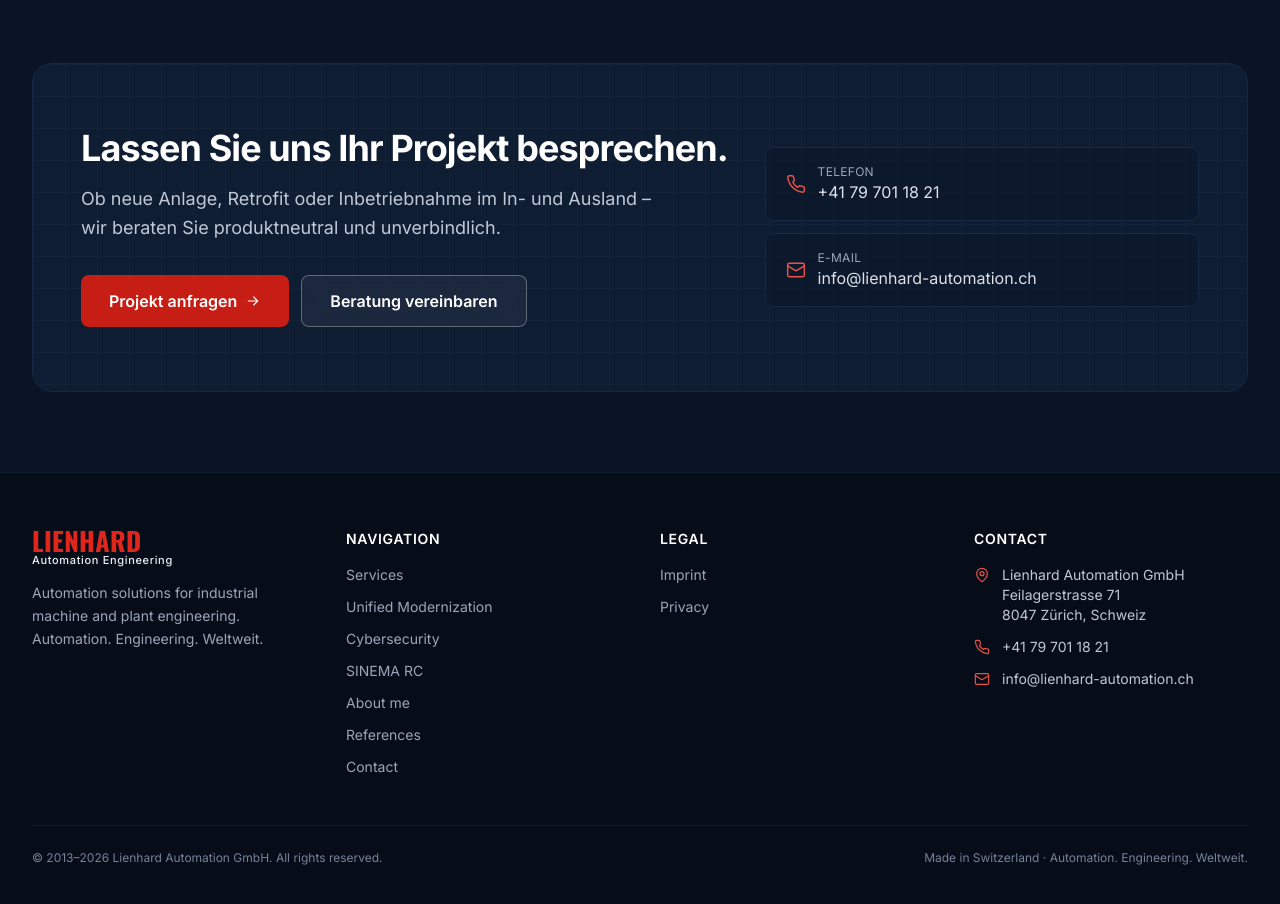
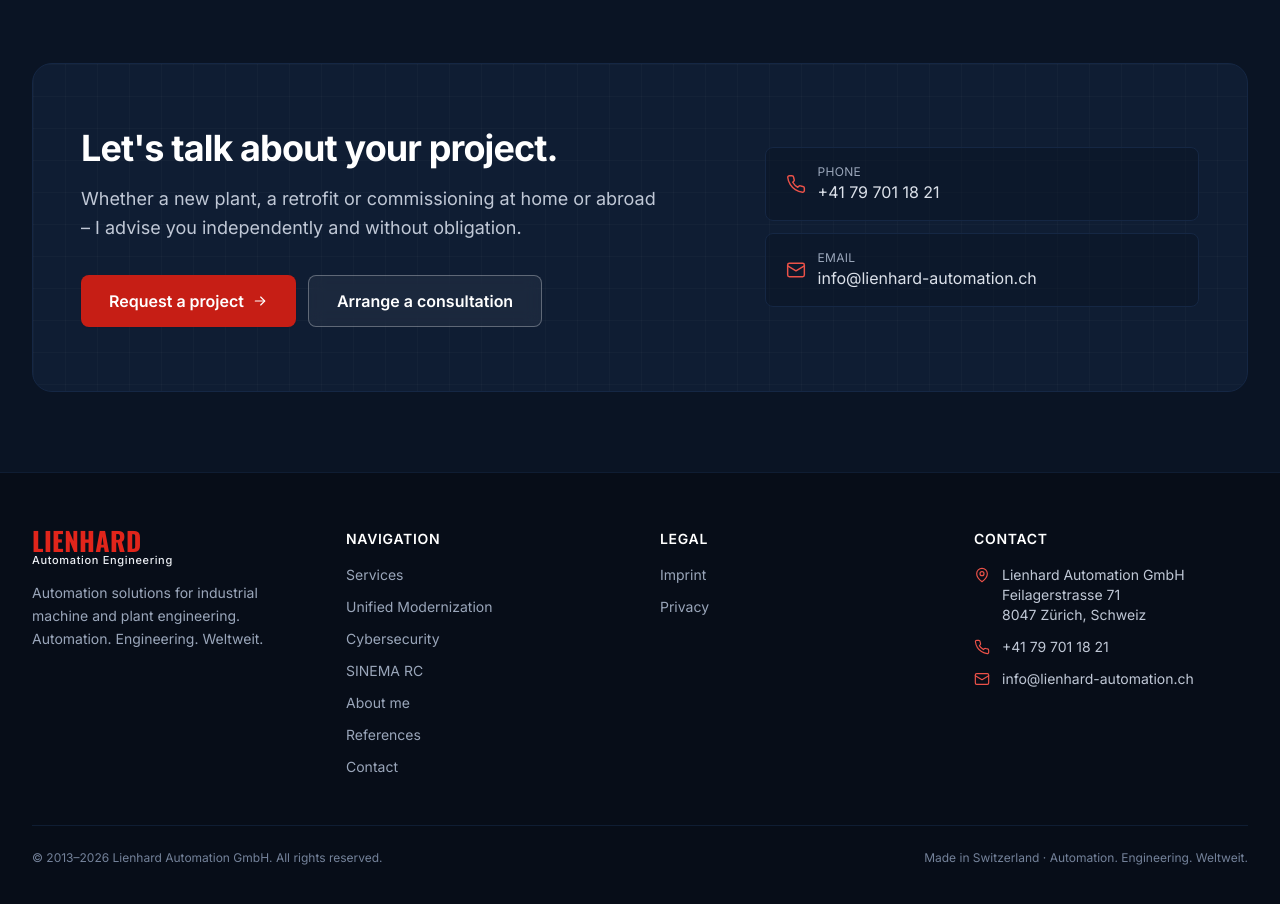
Before and after one commit to ernestolienhard/lienhard-automation, a Next.js app: page /en in a window 1280 px wide. Shown: the part 4720-5624 px from the top of the page. Built offline with nearby package versions, Linux system fonts and the light colour scheme; no server answers.

Commit message:
i18n(phase2): translate ContactCta (labels + default copy) in all 5 locales
Co-Authored-By: Claude Opus 4.8 (1M context) <noreply@anthropic.com>

```diff
--- a/src/components/sections/ContactCta.tsx
+++ b/src/components/sections/ContactCta.tsx
@@ -1,16 +1,21 @@
+"use client";
+
 import { siteConfig } from "@/lib/site";
 import { Container } from "@/components/ui/Container";
 import { ButtonLink } from "@/components/ui/Button";
 import { ArrowRight, Mail, Phone } from "@/components/ui/icons";
+import { useLocale } from "@/i18n/useLocale";
+import { getDict } from "@/i18n/dictionaries";
 
 /** Reusable call-to-action band used at the bottom of most pages. */
 export function ContactCta({
-  title = "Lassen Sie uns Ihr Projekt besprechen.",
-  lead = "Ob neue Anlage, Retrofit oder Inbetriebnahme im In- und Ausland – wir beraten Sie produktneutral und unverbindlich.",
+  title,
+  lead,
 }: {
   title?: string;
   lead?: string;
 }) {
+  const dict = getDict(useLocale());
   return (
     <section className="bg-navy-900">
       <Container className="py-16 sm:py-20">
@@ -23,14 +28,14 @@ export function ContactCta({
           <div className="relative grid items-center gap-8 lg:grid-cols-[1.5fr,1fr]">
             <div>
               <h2 className="text-balance text-3xl font-bold tracking-tight text-white sm:text-4xl">
-                {title}
+                {title ?? dict.cta.defaultTitle}
               </h2>
               <p className="mt-4 max-w-xl text-lg leading-relaxed text-steel-300">
-                {lead}
+                {lead ?? dict.cta.defaultLead}
               </p>
               <div className="mt-8 flex flex-wrap gap-3">
                 <ButtonLink href="/kontakt" size="lg">
-                  Projekt anfragen
+                  {dict.cta.projektAnfragen}
                   <ArrowRight className="h-4 w-4" />
                 </ButtonLink>
                 <ButtonLink
@@ -38,7 +43,7 @@ export function ContactCta({
                   variant="outline-light"
                   size="lg"
                 >
-                  Beratung vereinbaren
+                  {dict.cta.beratungVereinbaren}
                 </ButtonLink>
               </div>
             </div>
@@ -51,7 +56,7 @@ export function ContactCta({
                 <Phone className="h-5 w-5 text-accent-400" />
                 <span>
                   <span className="block text-xs uppercase tracking-wide text-steel-400">
-                    Telefon
+                    {dict.contact.phoneLabel}
                   </span>
                   {siteConfig.contact.phone}
                 </span>
@@ -63,7 +68,7 @@ export function ContactCta({
                 <Mail className="h-5 w-5 text-accent-400" />
                 <span>
                   <span className="block text-xs uppercase tracking-wide text-steel-400">
-                    E-Mail
+                    {dict.contact.emailLabel}
                   </span>
                   {siteConfig.contact.email}
                 </span>
--- a/src/i18n/dictionaries/de.ts
+++ b/src/i18n/dictionaries/de.ts
@@ -12,6 +12,14 @@ const de: Dict = {
   },
   cta: {
     projektAnfragen: "Projekt anfragen",
+    beratungVereinbaren: "Beratung vereinbaren",
+    defaultTitle: "Lassen Sie uns Ihr Projekt besprechen.",
+    defaultLead:
+      "Ob neue Anlage, Retrofit oder Inbetriebnahme im In- und Ausland – ich berate Sie produktneutral und unverbindlich.",
+  },
+  contact: {
+    phoneLabel: "Telefon",
+    emailLabel: "E-Mail",
   },
   footer: {
     brandDesc:
--- a/src/i18n/dictionaries/en.ts
+++ b/src/i18n/dictionaries/en.ts
@@ -12,6 +12,14 @@ const en: Dict = {
   },
   cta: {
     projektAnfragen: "Request a project",
+    beratungVereinbaren: "Arrange a consultation",
+    defaultTitle: "Let's talk about your project.",
+    defaultLead:
+      "Whether a new plant, a retrofit or commissioning at home or abroad – I advise you independently and without obligation.",
+  },
+  contact: {
+    phoneLabel: "Phone",
+    emailLabel: "Email",
   },
   footer: {
     brandDesc:
--- a/src/i18n/dictionaries/es.ts
+++ b/src/i18n/dictionaries/es.ts
@@ -12,6 +12,14 @@ const es: Dict = {
   },
   cta: {
     projektAnfragen: "Solicitar un proyecto",
+    beratungVereinbaren: "Concertar una consulta",
+    defaultTitle: "Hablemos de su proyecto.",
+    defaultLead:
+      "Ya sea una nueva instalación, un retrofit o una puesta en marcha en el país o en el extranjero, le asesoro de forma independiente y sin compromiso.",
+  },
+  contact: {
+    phoneLabel: "Teléfono",
+    emailLabel: "Correo electrónico",
   },
   footer: {
     brandDesc:
--- a/src/i18n/dictionaries/it.ts
+++ b/src/i18n/dictionaries/it.ts
@@ -12,6 +12,14 @@ const it: Dict = {
   },
   cta: {
     projektAnfragen: "Richiedi un progetto",
+    beratungVereinbaren: "Fissa una consulenza",
+    defaultTitle: "Parliamo del suo progetto.",
+    defaultLead:
+      "Che si tratti di un nuovo impianto, di un retrofit o di una messa in servizio in Svizzera o all'estero, vi consiglio in modo indipendente e senza impegno.",
+  },
+  contact: {
+    phoneLabel: "Telefono",
+    emailLabel: "E-mail",
   },
   footer: {
     brandDesc:
--- a/src/i18n/dictionaries/pt.ts
+++ b/src/i18n/dictionaries/pt.ts
@@ -12,6 +12,14 @@ const pt: Dict = {
   },
   cta: {
     projektAnfragen: "Solicitar um projeto",
+    beratungVereinbaren: "Agendar uma consulta",
+    defaultTitle: "Vamos falar sobre o seu projeto.",
+    defaultLead:
+      "Seja uma nova instalação, um retrofit ou uma colocação em serviço na Suíça ou no estrangeiro – aconselho-o de forma independente e sem compromisso.",
+  },
+  contact: {
+    phoneLabel: "Telefone",
+    emailLabel: "E-mail",
   },
   footer: {
     brandDesc:
```
Also changed, not shown: src/i18n/dictionaries/types.ts (+7 -0 lines).
